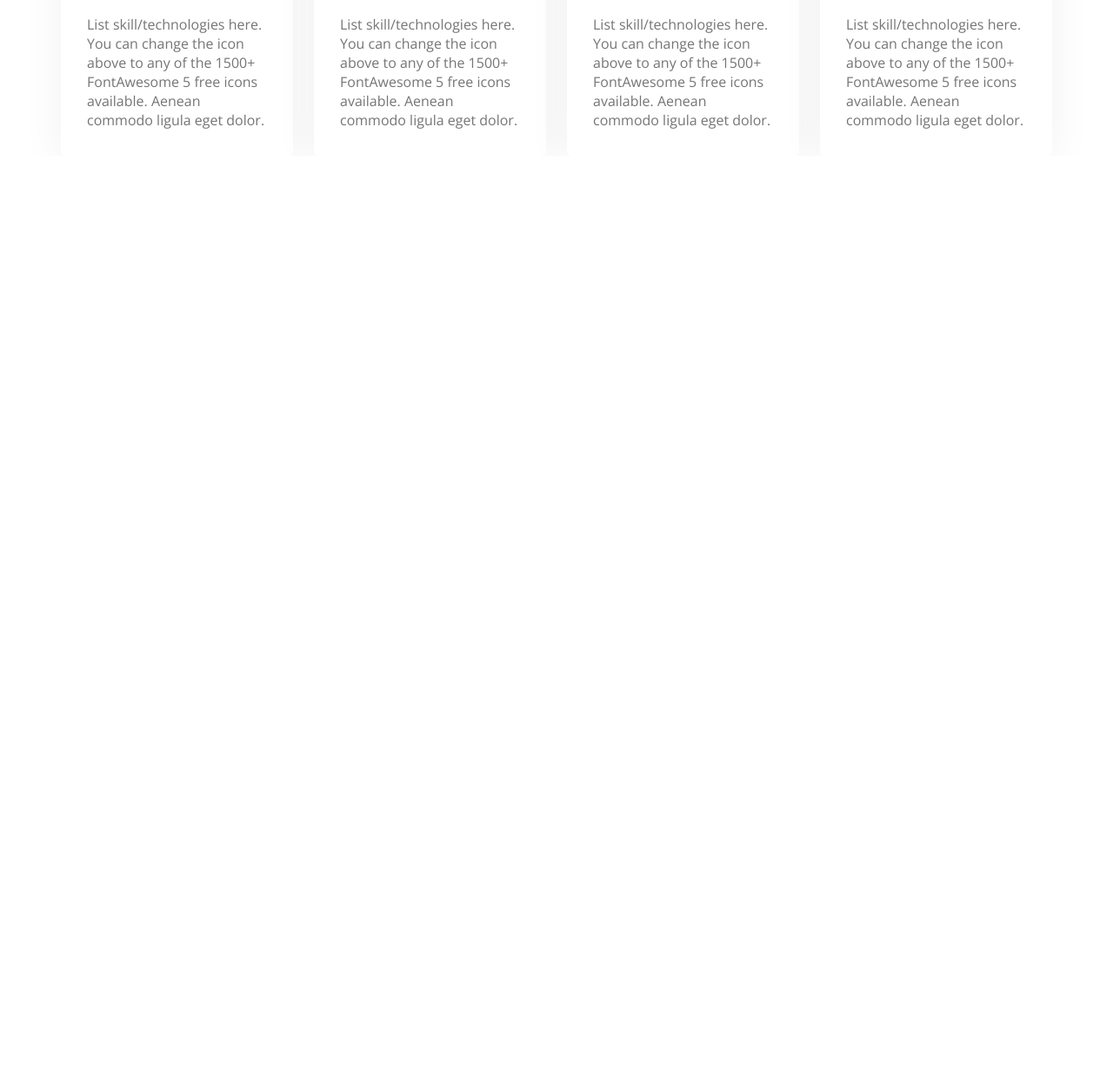
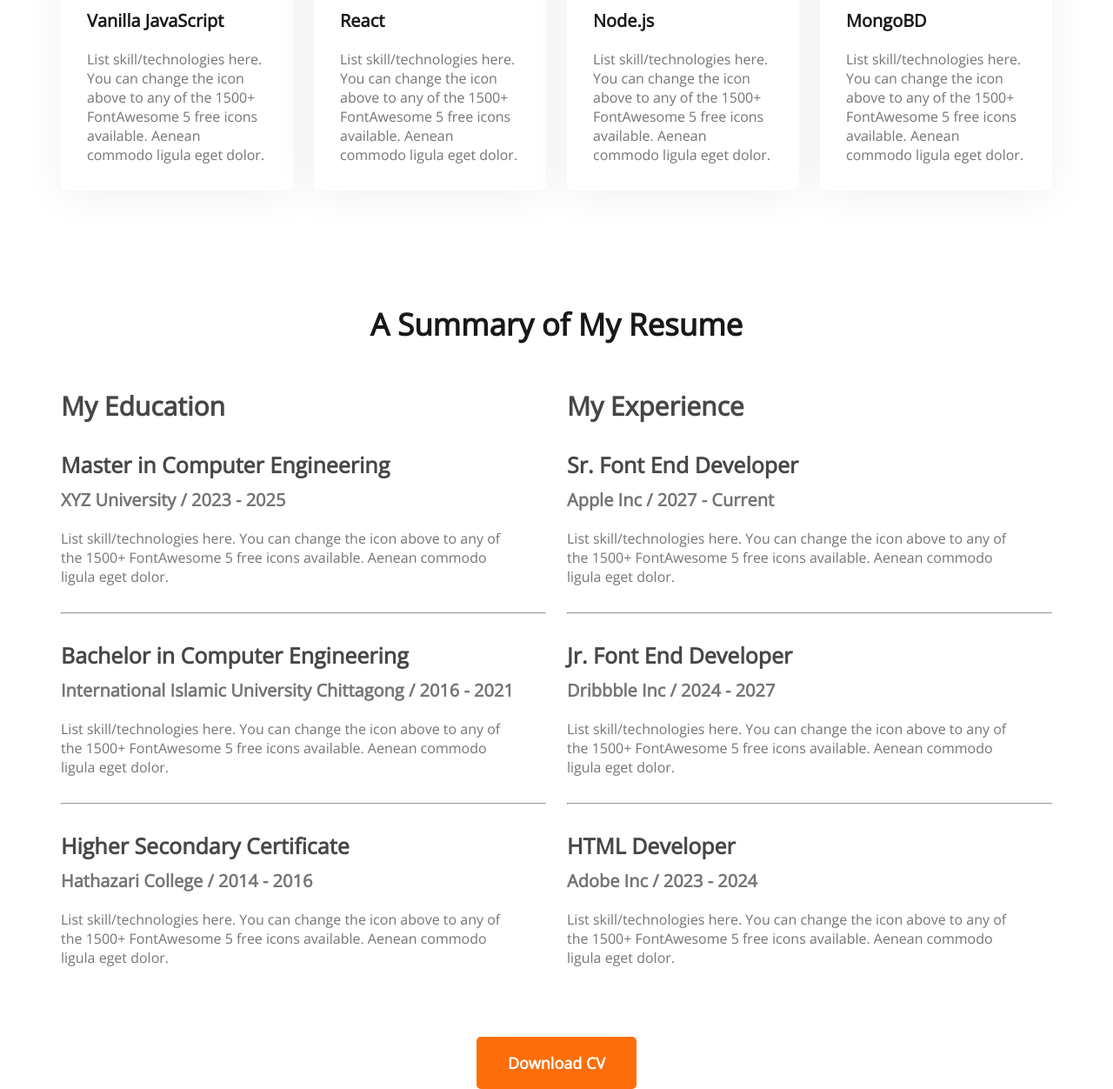
Before and after one commit to smarifurrahman/developer-portfolio, a plain HTML site: page index.html in a window 1280 px wide. Shown: the part 1913-3165 px from the top of the page at 87% size. Before the commit the page ends 2092 px from the top, so only its background shows below. Drawn offline with nearby package versions, Linux system fonts and the light colour scheme.

Commit message:
added resume section

```diff
--- a/index.html
+++ b/index.html
@@ -82,6 +82,55 @@
                 </div>
             </div>
         </section>
+        <!-- Resume Section -->
+        <section class="resume-section">
+            <h3 class="section-title">A Summary of My Resume</h3>
+            <div class="resume-content">
+                <div>
+                    <h3 class="resume-title">My Education</h3>
+                    <div class="resume-item">
+                        <h4 class="title">Master in Computer Engineering</h4>
+                        <h5 class="sub-title">XYZ University / 2023 - 2025</h5>
+                        <p class="description">List skill/technologies here. You can change the icon above to any of the 1500+ FontAwesome 5 free icons available. Aenean commodo ligula eget dolor.</p>
+                    </div>
+                    <hr>
+                    <div class="resume-item">
+                        <h4 class="title">Bachelor in Computer Engineering</h4>
+                        <h5 class="sub-title">International Islamic University Chittagong / 2016 - 2021</h5>
+                        <p class="description">List skill/technologies here. You can change the icon above to any of the 1500+ FontAwesome 5 free icons available. Aenean commodo ligula eget dolor.</p>
+                    </div>
+                    <hr>
+                    <div class="resume-item">
+                        <h4 class="title">Higher Secondary Certificate</h4>
+                        <h5 class="sub-title">Hathazari College / 2014 - 2016</h5>
+                        <p class="description">List skill/technologies here. You can change the icon above to any of the 1500+ FontAwesome 5 free icons available. Aenean commodo ligula eget dolor.</p>
+                    </div>
+                </div>
+                <div>
+                    <h3 class="resume-title">My Experience</h3>
+                    <div class="resume-item">
+                        <h4 class="title">Sr. Font End Developer</h4>
+                        <h5 class="sub-title">Apple Inc / 2027 - Current</h5>
+                        <p class="description">List skill/technologies here. You can change the icon above to any of the 1500+ FontAwesome 5 free icons available. Aenean commodo ligula eget dolor.</p>
+                    </div>
+                    <hr>
+                    <div class="resume-item">
+                        <h4 class="title">Jr. Font End Developer</h4>
+                        <h5 class="sub-title">Dribbble Inc / 2024 - 2027</h5>
+                        <p class="description">List skill/technologies here. You can change the icon above to any of the 1500+ FontAwesome 5 free icons available. Aenean commodo ligula eget dolor.</p>
+                    </div>
+                    <hr>
+                    <div class="resume-item">
+                        <h4 class="title">HTML Developer</h4>
+                        <h5 class="sub-title">Adobe Inc / 2023 - 2024</h5>
+                        <p class="description">List skill/technologies here. You can change the icon above to any of the 1500+ FontAwesome 5 free icons available. Aenean commodo ligula eget dolor.</p>
+                    </div>
+                </div>
+            </div>
+            <div class="download-cv">
+                <button class="btn-primary">Download CV</button>
+            </div>
+        </section>
     </main>
     <footer>
 
--- a/styles/portfolio.css
+++ b/styles/portfolio.css
@@ -97,7 +97,7 @@ section {
     font-weight: 700;
     font-size: 35px;
     color: #181818;
-    margin-bottom: 30px;
+    margin-bottom: 50px;
 }
 
 .section-description {
@@ -152,3 +152,47 @@ section {
     font-size: 16px;
     color: #757575;
 }
+
+/* Resume Section */
+.resume-content {
+    display: flex;
+    gap:24px
+}
+
+.resume-title {
+    font-weight: 700;
+    font-size: 30px;
+    color: #474747;
+}
+
+.resume-item {
+    margin-top: 30px;
+    margin-bottom: 30px;
+    padding-right:  30px;
+}
+
+.resume-item .title {
+    font-weight: 700;
+    font-size: 25px;
+    color: #474747;
+    margin-bottom: 10px;
+}
+
+.resume-item .sub-title {
+    font-weight: 600;
+    font-size: 20px;
+    color: #757575;
+    margin-bottom: 20px;
+}
+
+.resume-item .description {
+    font-weight: 400;
+    font-size: 16px;
+    color: #757575;
+}
+
+.download-cv {
+    margin-top: 50px;
+    display: flex;
+    justify-content: center;
+}
```
